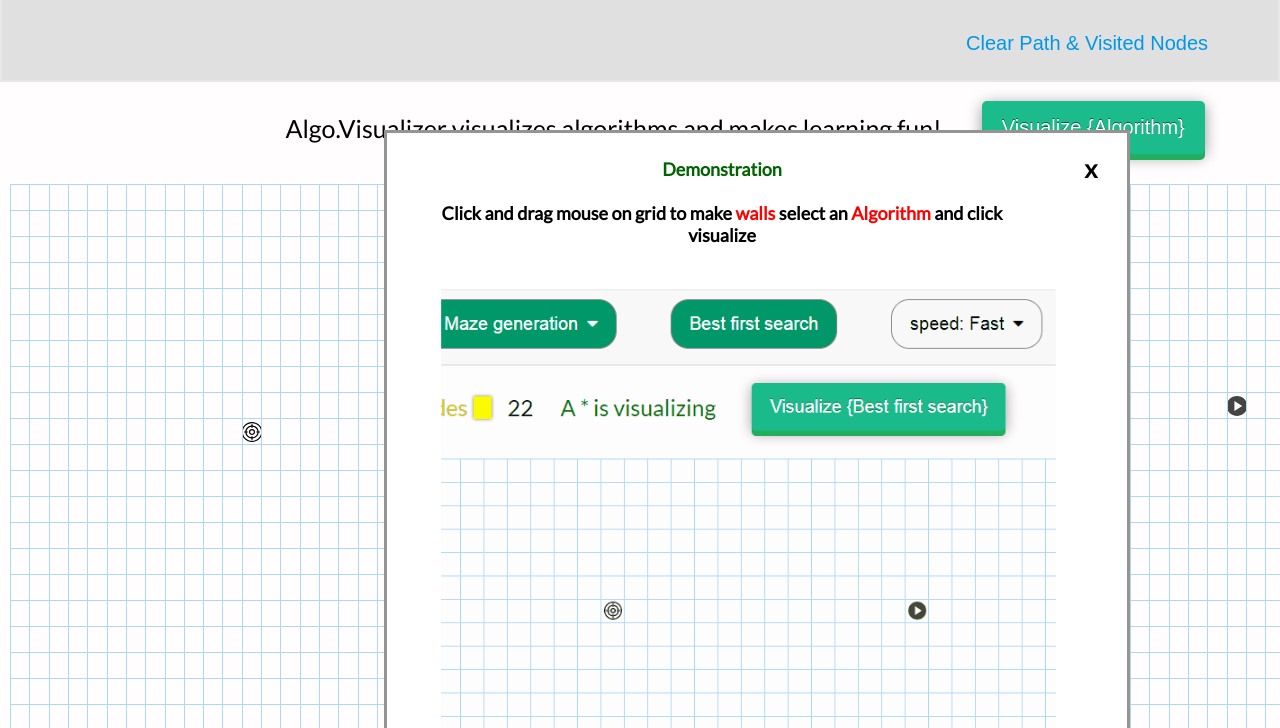
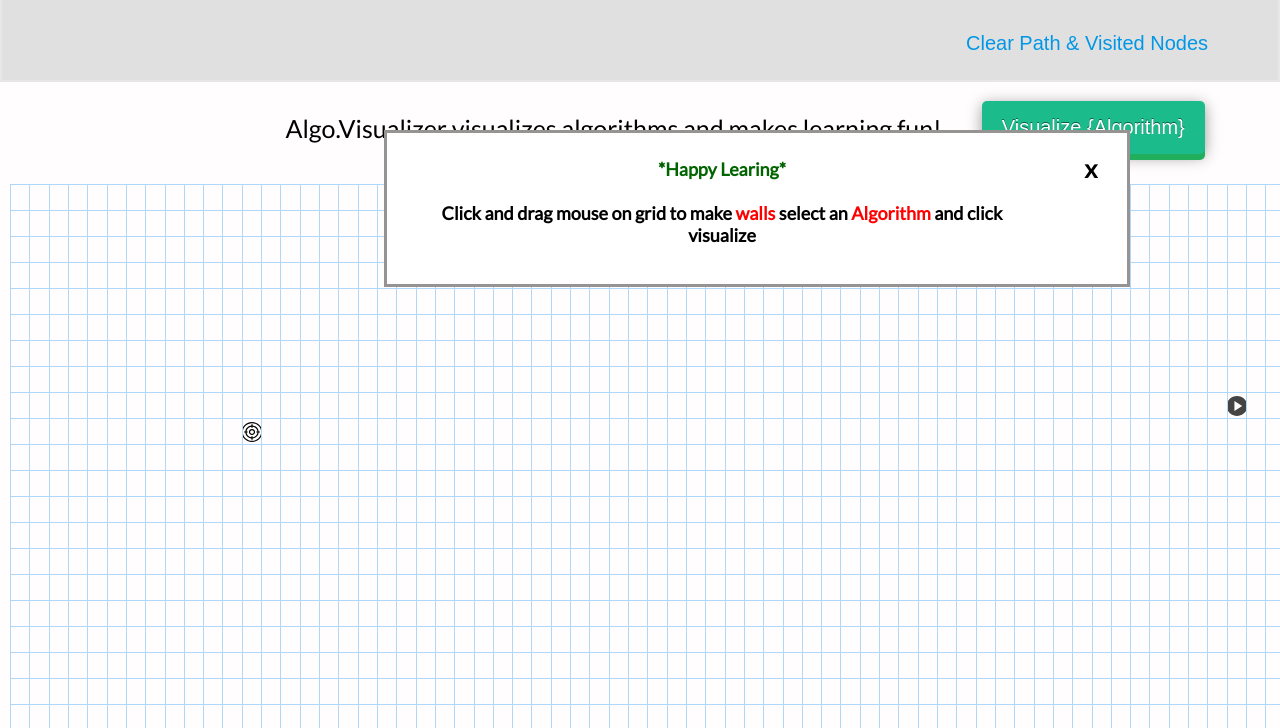
Before and after one commit to Amey1619/algorithmvisualizer, a plain HTML site: page index.html in a window 1280 px wide. Shown: the part 70-798 px from the top of the page. Drawn offline with Linux system fonts and the light colour scheme.

Commit message:
Update index.html

```diff
--- a/index.html
+++ b/index.html
@@ -84,12 +84,12 @@
             <span style="float: left; font-size:25px; font-weight: 700;float: right;
             padding-right: 10px;" onclick="closePopUp(this)" class="close" id='close'>x</span>
             <p style="float: left; padding-right: 10px; margin-top: 5px;text-align:center; font-weight: 700">
-                <strong style="center;color: darkgreen;text-align: end;">Demonstration</strong>
+                <strong style="center;color: darkgreen;text-align: end;">*Happy Learing*</strong>
                 <br><br>
                 Click and drag mouse on grid to make <strong style="color: red;">walls</strong>
                 select an <strong style="color: red;">Algorithm</strong> and click visualize</p>
 
-            <img src="homeAnimation1.gif" alt="" style="transform: scale(0.9);">
+<!--             <img src="homeAnimation1.gif" alt="" style="transform: scale(0.9);"> -->
             <!-- <a href="tutorialpage.html" id='btnVis' class="btn-tut" style="font-style: normal;text-decoration: none;
                  color: white;">Tutorial page</a> -->
         </div>
```
